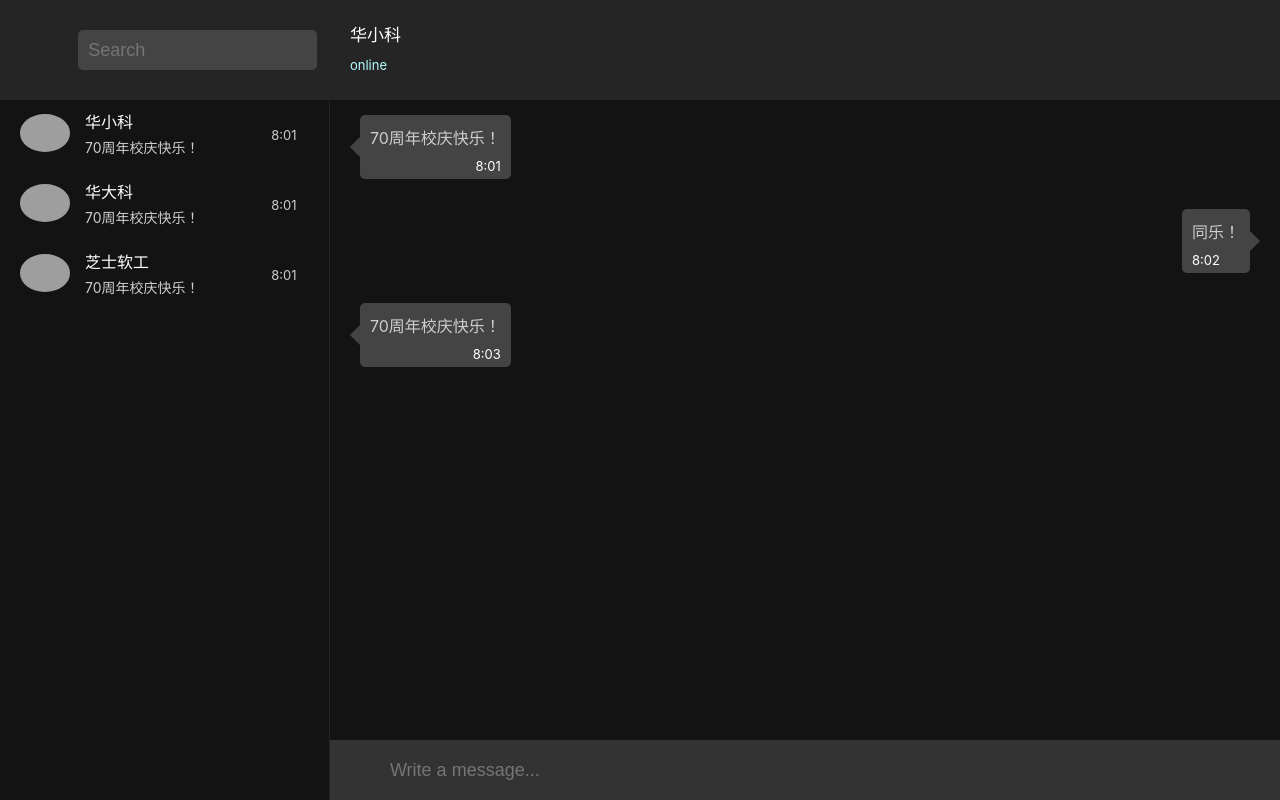
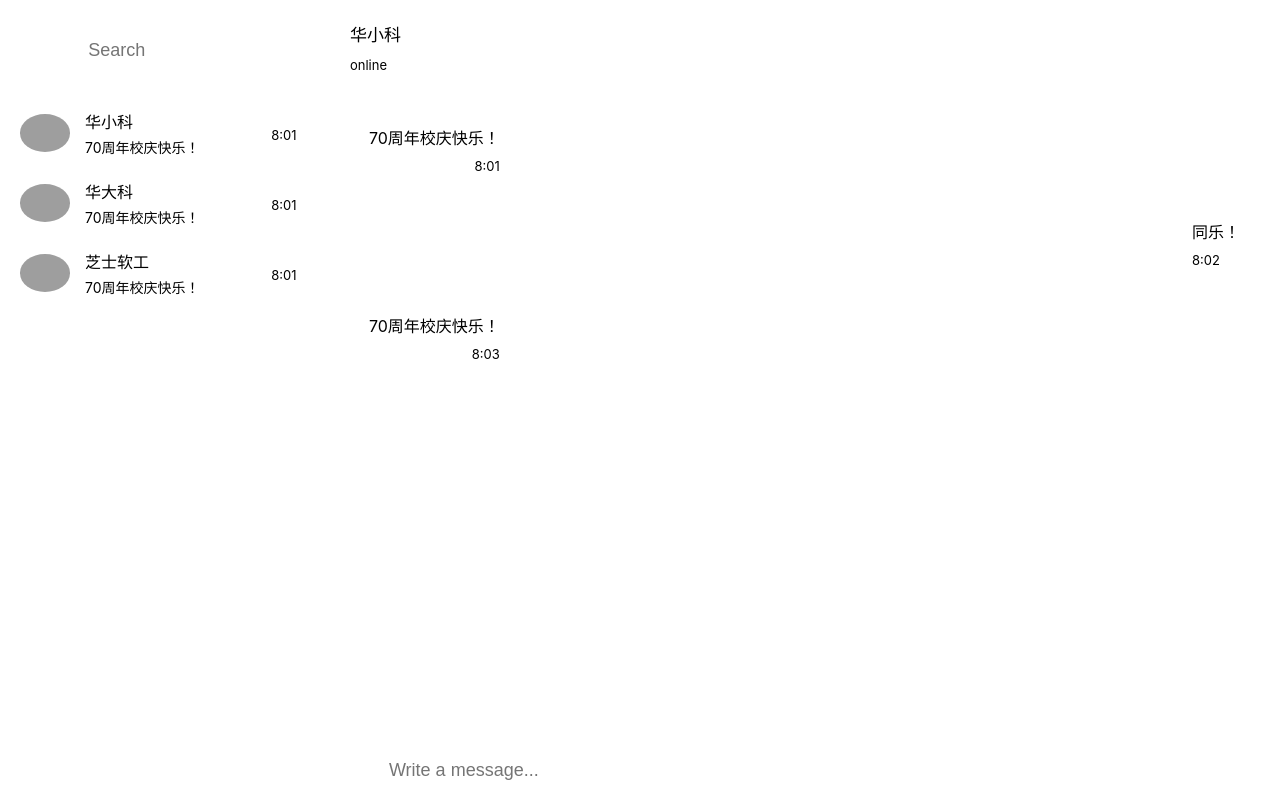
Before and after one commit to SE-Kokochatting/KokoChatting, a React (Vite) app in the folder src/frontend/: page /home in a window 1280 px wide. Built offline with nearby package versions, Linux system fonts and the light colour scheme; grey boxes are pictures that could not be loaded.

Commit message:
✨ feat(mobx): Change theme mode
Change theme mode.

```diff
--- a/src/frontend/src/components/Header/components/LeftDropdown/components/Switch/index.tsx
+++ b/src/frontend/src/components/Header/components/LeftDropdown/components/Switch/index.tsx
@@ -1,15 +1,30 @@
+import { observer } from 'mobx-react-lite'
+import { Theme } from '@/enums'
+import ThemeStore from '@/mobx/theme'
 import './index.scss'
+
 // type SwitchProps = {
 // };
-function Switch(/* props: SwitchProps */) {
+function _Switch(/* props: SwitchProps */) {
   // const {} = props;
   return (
     <div className='switch_wrapper'>
       <label className='switch_wrapper-switch'>
-        <input className='switch_wrapper-switch-input' type='checkbox' />
+        <input
+          className='switch_wrapper-switch-input'
+          checked={ThemeStore.theme === Theme.Dark ? true : false}
+          type='checkbox'
+          onChange={(e) => {
+            const value = e.target.checked
+            ThemeStore.setTheme(value ? Theme.Dark : Theme.Light)
+          }}
+        />
         <span className='switch_wrapper-switch-slider' />
       </label>
     </div>
   )
 }
+
+const Switch = observer(_Switch)
+
 export default Switch
--- a/src/frontend/src/enums/index.ts
+++ b/src/frontend/src/enums/index.ts
@@ -15,3 +15,9 @@ export enum ChatType {
   Private,
   Group,
 }
+
+// 主题
+export enum Theme {
+  Light = 'light',
+  Dark = 'dark',
+}
--- /dev/null
+++ b/src/frontend/src/mobx/theme.ts
@@ -0,0 +1,49 @@
+import { makeAutoObservable } from 'mobx'
+import { Theme } from '@/enums'
+
+class ThemeState {
+  public theme = Theme.Light
+
+  public constructor() {
+    this.init()
+    makeAutoObservable(this)
+  }
+
+  /**
+   * 获取主题
+   * @param void
+   * @returns 主题
+   */
+  public getTheme(): Theme | null {
+    return localStorage.getItem('theme') as Theme | null
+  }
+
+  /**
+   * 设置主题
+   * @param val 要设置的值
+   * @returns void
+   */
+  public setTheme(val: Theme) {
+    this.theme = val
+    localStorage.setItem('theme', val)
+  }
+
+  /**
+   * 初始化
+   * @param void
+   * @returns void
+   */
+  private init() {
+    const themeValue = this.getTheme()
+    if (themeValue === null || themeValue === Theme.Light) {
+      this.setTheme(Theme.Light)
+      this.theme = Theme.Light
+    } else {
+      this.theme = Theme.Dark
+    }
+  }
+}
+
+const ThemeStore = new ThemeState()
+
+export default ThemeStore
--- a/src/frontend/src/pages/Chat/index.tsx
+++ b/src/frontend/src/pages/Chat/index.tsx
@@ -1,18 +1,19 @@
 import { useLocation } from 'react-router-dom'
-import { ChatType } from '@/enums'
+import { observer } from 'mobx-react-lite'
+import { ChatType, Theme } from '@/enums'
 import Header from '@/components/Header'
 import ChatList from '@/components/ChatList'
 import ChatWindow from '@/components/ChatWindow'
-
+import ThemeStore from '@/mobx/theme'
 import './index.scss'
 
-function Chat() {
+function _Chat() {
   const location = useLocation()
   const { pathname } = location
 
   // Todo: 窗口类型由此时打开的窗口决定，和 /group 无关
   return (
-    <div className='chat'>
+    <div className={ThemeStore.theme === Theme.Dark ? 'chat dark' : 'chat'}>
       {pathname !== '/group' ? (
         <Header name='华小科' online={true} />
       ) : (
@@ -30,4 +31,6 @@ function Chat() {
   )
 }
 
+const Chat = observer(_Chat)
+
 export default Chat
--- a/src/frontend/src/styles/color-var.scss
+++ b/src/frontend/src/styles/color-var.scss
@@ -1,4 +1,4 @@
-body {
+.dark {
   --bg: #252525;
   --bg-2: #444;
   --bg-3: #333;
--- a/src/frontend/src/utils/add.ts
+++ /dev/null
@@ -1,3 +0,0 @@
-export function add(a: number, b: number) {
-  return a + b
-}
```
